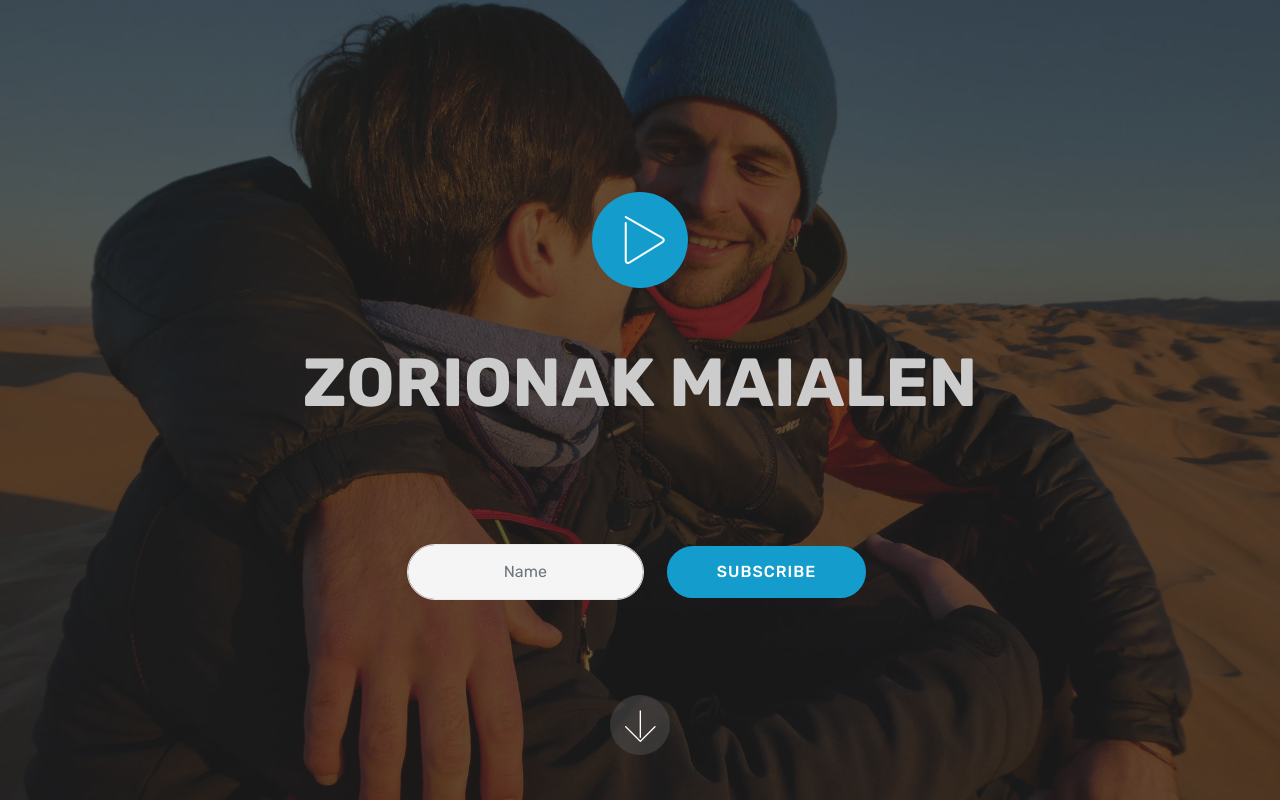
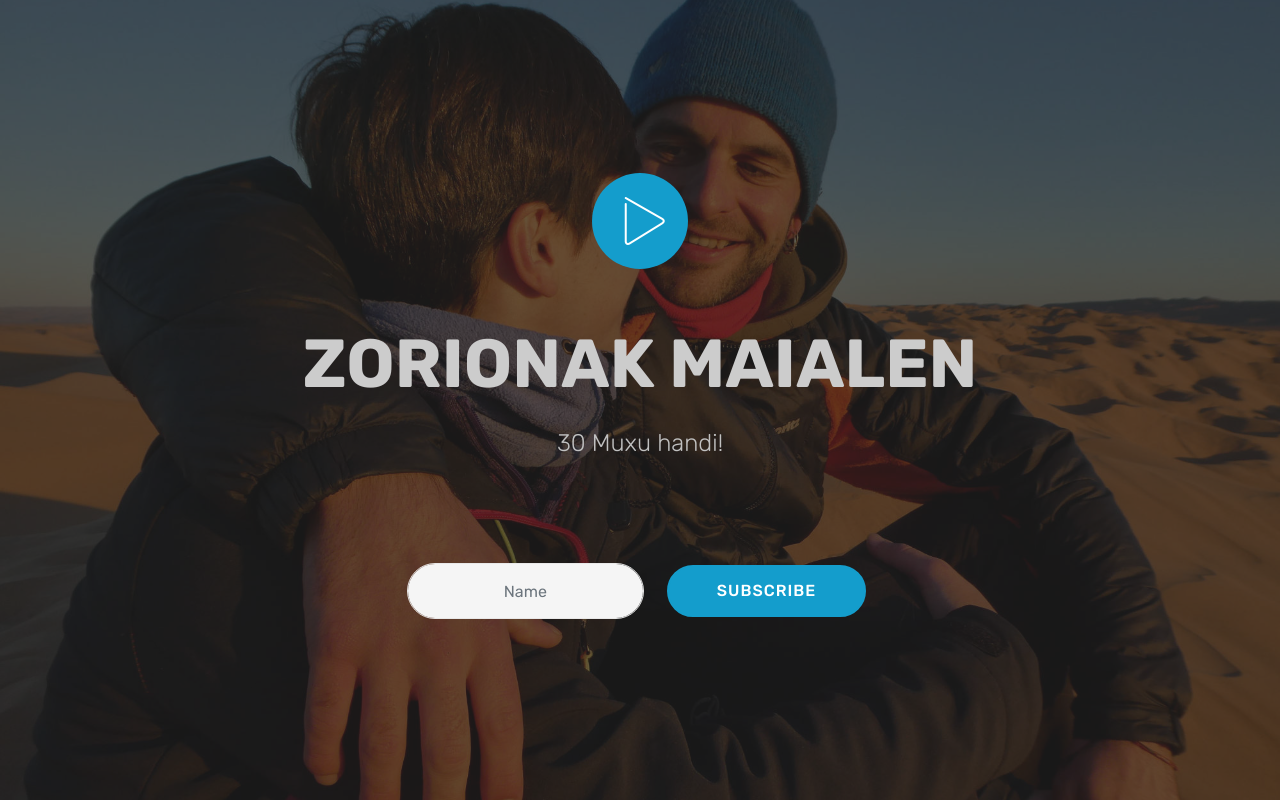
Before and after one commit to Izayer/zorionak-maialen, a PHP site: page / in a window 1280 px wide. Run offline with PHP 8.4, Linux system fonts and the light colour scheme; some web fonts are replaced.

Commit message:
remove arrow, insert subtitle

```diff
--- a/assets/mobirise/css/mbr-additional.css
+++ b/assets/mobirise/css/mbr-additional.css
@@ -1546,7 +1546,7 @@ body {
   }
 }
 .cid-rxkwjkOfKL .mbr-section-subtitle {
-  color: #465052;
+  color: #c1c1c1;
 }
 .cid-rxkwjkOfKL H1 {
   color: #cccccc;
--- a/index.html
+++ b/index.html
@@ -37,12 +37,12 @@
         <h1 class="mbr-section-title align-center pb-3 mbr-bold mbr-fonts-style display-1">
             ZORIONAK MAIALEN</h1>
 
-
+        <h3 class="mbr-section-subtitle mbr-fonts-style display-5">30 Muxu handi!</h3>
 
         <div class="container mt-5 pt-5 pb-5">
            <div class="media-container-column" data-form-type="formoid">
                 <!---Formbuilder Form--->
-                <form action="https://mobirise.com/" method="POST" class="mbr-form form-with-styler" data-form-title="Mobirise Form"><input type="hidden" name="email" data-form-email="true" value="sRsvG0loCME/69oK7N5pyX1zeB/Y5QkqovsMVvHcohVmLvyAAHcvxseUmWxG+Q4nS6bk4wB4txwxU6/p7OJ5A52GQYYLdf21sGiCXFB2e9SRj7JGCF1f3wn6ijFqiVGz">
+                <form action="https://mobirise.com/" method="POST" class="mbr-form form-with-styler" data-form-title="Mobirise Form"><input type="hidden" name="email" data-form-email="true" value="ZvZRNpis7aKlaq46RZIfJg+z+8qOMsYnku/s4ZUI7yWbEyFo2AhbJG2AOctJ/wh3N7JTytoPUu/GnIgYEiZz5Lg4FHhFkQd3iA5eM9jRRND7IKjkRqx3pcbkWgoB6QW9">
                     <div class="row justify-content-center form-inline">
                         <div hidden="hidden" data-form-alert="" class="alert alert-success col-12">Thanks for filling out the form!</div>
                         <div hidden="hidden" data-form-alert-danger="" class="alert alert-danger col-12">
@@ -77,15 +77,11 @@
         </div>
     </div>
 
-    <div class="mbr-arrow hidden-sm-down" aria-hidden="true">
-        <a href="#next">
-            <i class="mbri-down mbr-iconfont"></i>
-        </a>
-    </div>
+
 </section>
 
 
-  <section class="engine"><a href="https://mobirise.info/h">create your own web page for free</a></section><script src="assets/web/assets/jquery/jquery.min.js"></script>
+  <section class="engine"><a href="https://mobirise.info/n">free simple site templates</a></section><script src="assets/web/assets/jquery/jquery.min.js"></script>
   <script src="assets/popper/popper.min.js"></script>
   <script src="assets/tether/tether.min.js"></script>
   <script src="assets/bootstrap/js/bootstrap.min.js"></script>
```
